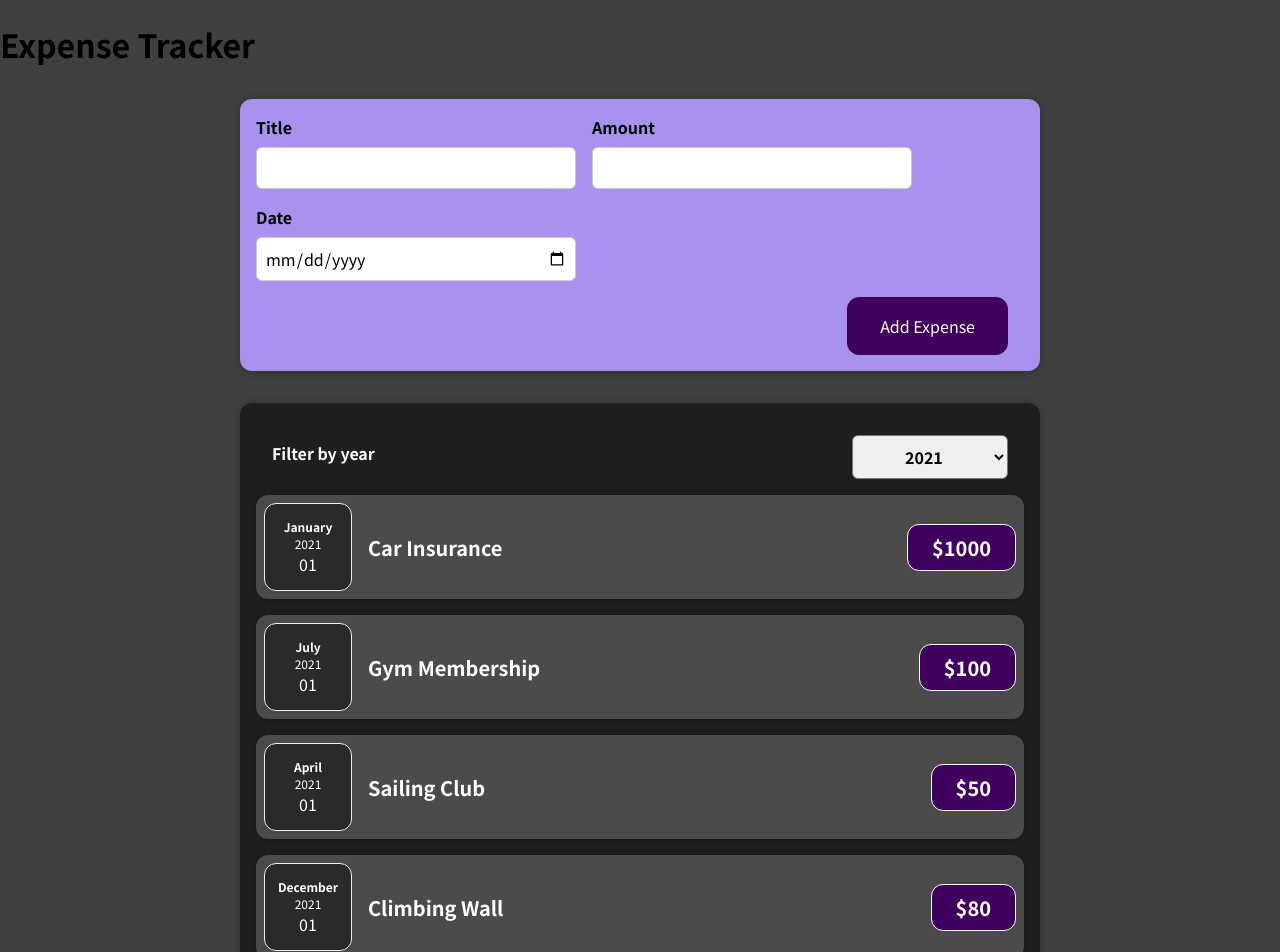
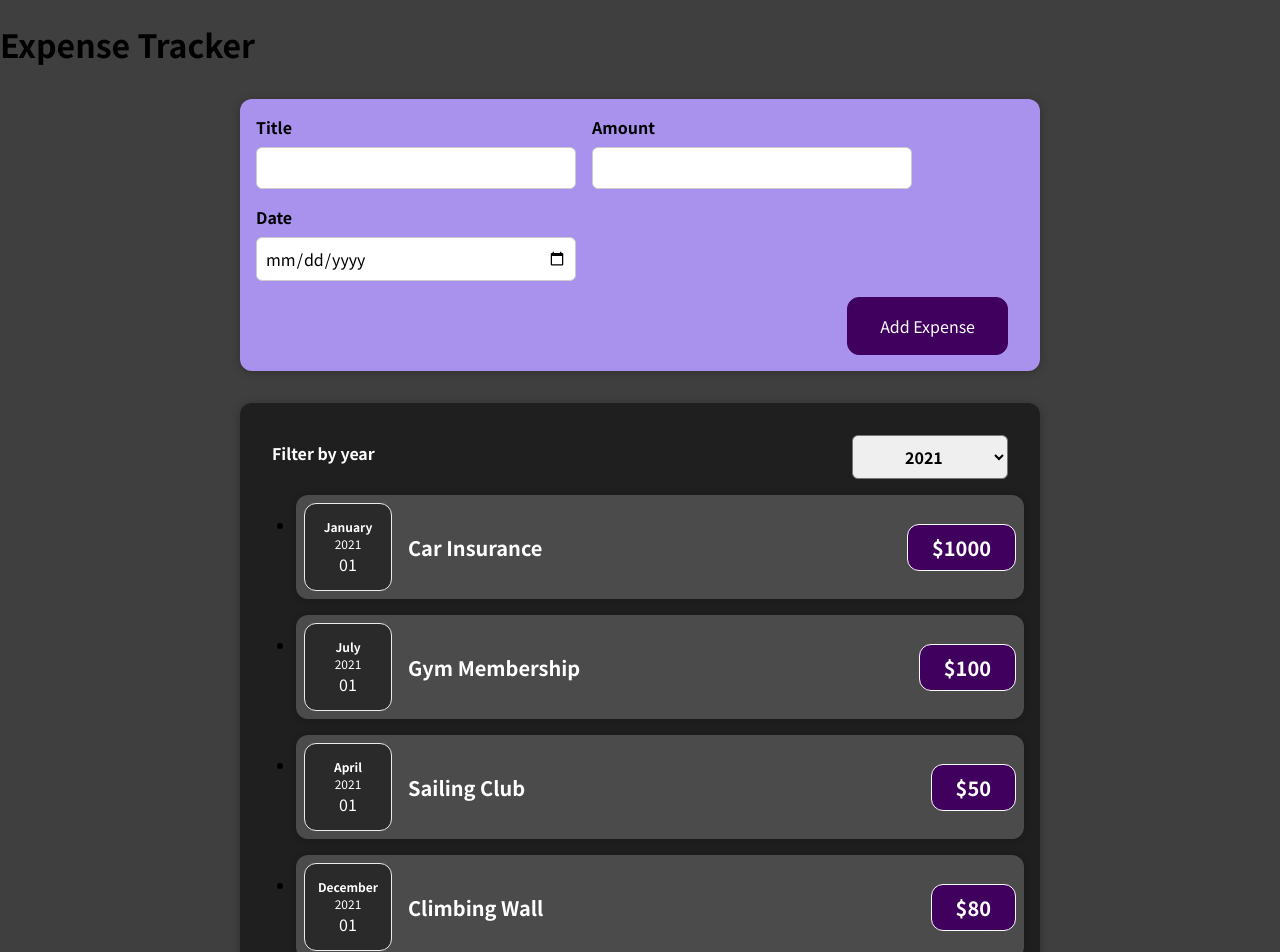
Before and after one commit to nicolas-thompson/expenses, a React (Create React App) app: page / in a window 1280 px wide. Shown: the top 952 px of the page. Built offline with nearby package versions, Linux system fonts and the light colour scheme.

Commit message:
Adds expenses list component

```diff
--- a/src/components/Expenses/ExpenseItem.js
+++ b/src/components/Expenses/ExpenseItem.js
@@ -3,8 +3,8 @@
 import "./ExpenseItem.css";
 
 const ExpenseItem = (props) => {
-
   return (
+    <li>
       <Card className="expense-item">
         <ExpenseDate date={props.date} />
         <div className="expense-item__description">
@@ -12,6 +12,7 @@
           <div className="expense-item__price">${props.amount}</div>
         </div>
       </Card>
+    </li>
   );
 };
 
--- a/src/components/Expenses/Expenses.js
+++ b/src/components/Expenses/Expenses.js
@@ -1,9 +1,9 @@
 import { useState } from "react";
-import ExpenseItem from "./ExpenseItem";
 import Card from "../UI/Card";
 
 import "./Expenses.css";
 import ExpensesFilter from "./ExpensesFilter";
+import ExpensesList from "./ExpensesList";
 
 const Expenses = (props) => {
   const [filteredYear, setFilteredYear] = useState("2021");
@@ -14,21 +14,6 @@
     (expense) => expense.date.getFullYear().toString() === filteredYear
   );
 
-  let expensesContent = <p>No expenses found.</p>;
-
-  if (filteredExpenses.length > 0) {
-    expensesContent =
-      filteredExpenses.length > 0 &&
-      filteredExpenses.map((expense) => (
-        <ExpenseItem
-          key={expense.id}
-          title={expense.title}
-          amount={expense.amount}
-          date={expense.date}
-        />
-      ));
-  }
-
   return (
     <div>
       <Card className="expenses">
@@ -36,7 +21,7 @@
           selected={filteredYear}
           onFilterChange={filterChangeHandler}
         />
-        {expensesContent}
+        <ExpensesList items={filteredExpenses} />
       </Card>
     </div>
   );
--- /dev/null
+++ b/src/components/Expenses/ExpensesList.css
@@ -0,0 +1,9 @@
+.expenses-list {
+  list-style: none;
+  padding: 0;
+}
+
+.expenses-list__fallback {
+  color: white;
+  text-align: center;
+}
--- /dev/null
+++ b/src/components/Expenses/ExpensesList.js
@@ -0,0 +1,24 @@
+import ExpenseItem from "./ExpenseItem";
+import "./ExpensesList.css";
+
+const ExpensesList = (props) => {
+
+  if (props.items.length === 0) {
+    return <h2 className="expenses-list__fallback">No expenses found.</h2>;
+  }
+
+  return (
+    <ul className="expense-list">
+      {props.items.map((expense) => (
+        <ExpenseItem
+          key={expense.id}
+          title={expense.title}
+          amount={expense.amount}
+          date={expense.date}
+        />
+      ))}
+    </ul>
+  );
+};
+
+export default ExpensesList;
```
Lines whose indentation alone changed are shown as unchanged.
